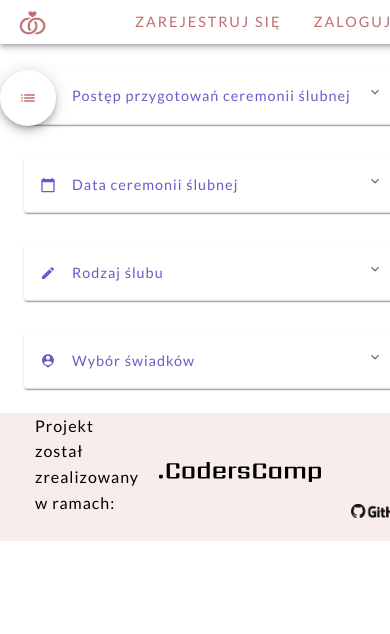
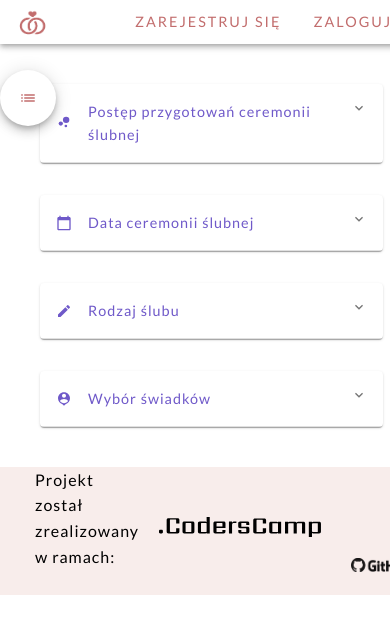
Before and after one commit to AgnieszkaKapelanczyk/CodersCamp2021-2022-WeddingPlannerApp, a React (Create React App) app: page /WeddingCouple/WeddingCeremony in a window 390 px wide. Shown: the top 634 px of the page. Built offline with nearby package versions, Linux system fonts and the light colour scheme.

Commit message:
responsywnosc weddingceremony

```diff
--- a/src/components/WeddingCouple/WeddingCalendar/WeddingCalendar.tsx
+++ b/src/components/WeddingCouple/WeddingCalendar/WeddingCalendar.tsx
@@ -1,11 +1,11 @@
 import { Calendar, momentLocalizer } from 'react-big-calendar';
 import 'react-big-calendar/lib/css/react-big-calendar.css';
 import moment from 'moment';
-import { Card, Box, Button, Input} from "@mui/material";
+import { Card, Box, Button,Input} from "@mui/material";
 import AddCircleIcon from '@mui/icons-material/AddCircle';
 import {addEvent, eventInCalendar} from '../../../store/eventInCalendarSlice';
 import { useDispatch, useSelector } from "react-redux";
-import {makeStyles} from '@material-ui/core';
+import { makeStyles} from '@material-ui/core';
 import { theme } from '../../../theme/theme';
 import { useState } from 'react';
 
@@ -27,7 +27,7 @@ const WeddingCalendar = () => {
 
   return (
     <Card style={{display:'flex', flexDirection:'column', margin:'3rem 8rem 5rem 3rem'}}>
-      <Button onClick={()=>dispatch(addEvent.addEvent(event))} style={{margin:'2rem 0rem 1rem 2rem', width:'18rem'}} variant="contained" color='tertiary' startIcon={<AddCircleIcon />}>NOWE PRZYPOMNIENIE</Button>
+      <Button onClick={()=>dispatch(addEvent.addEvent(event))} style={{margin:'2rem 0rem 1rem 2rem', width:'18rem', height:'3rem'}} variant="contained" startIcon={<AddCircleIcon />}>NOWE PRZYPOMNIENIE</Button>
       <Input placeholder='Nowe Przypomnienie' value={event} onChange={e=>setEvent(e.target.value)}  style={{margin:'0rem 0rem 1rem 2rem', width:'18rem'}}></Input>
       <Box style={{display:'flex', margin:'1rem 2rem 2rem 2rem'}}>
         <Box style={{marginRight:'3rem'}}>
--- a/src/components/WeddingCouple/WeddingCeremony/DateOfWedding/DateOfWedding.tsx
+++ b/src/components/WeddingCouple/WeddingCeremony/DateOfWedding/DateOfWedding.tsx
@@ -1,4 +1,4 @@
-import { Box, Card, CardContent, CardHeader, IconButton, Typography, Divider, IconButtonProps, Collapse, styled} from "@mui/material"
+import { Box, Card, CardHeader, IconButton, Typography, Divider, IconButtonProps, Collapse, styled} from "@mui/material"
 import CalendarTodayIcon from '@mui/icons-material/CalendarToday';
 import ExpandMoreIcon from '@mui/icons-material/ExpandMore';
 import { useState } from "react";
@@ -98,7 +98,7 @@ const DateOfWedding = () => {
           </Box>
         </Box>
         <Box style={{marginLeft:'2rem'}}>
-            <Typography variant="body2" style={{paddingBottom:'1rem'}}>Wasz ślub odbędzie się:</Typography>
+            <Typography variant="body2" style={{paddingBottom:'2rem'}}>Wasz ślub odbędzie się:</Typography>
             <Typography variant="h3" className={classes.typoTitle}>{`${moment(dateOfWedding).format("dddd DD-MM-YYYY")} o godzinie ${moment(timeOfWedding).format("HH:mm")}`}</Typography>
             <Timer/>
         </Box>
--- a/src/components/WeddingCouple/WeddingCeremony/DateOfWedding/Timer.tsx
+++ b/src/components/WeddingCouple/WeddingCeremony/DateOfWedding/Timer.tsx
@@ -30,6 +30,11 @@ const StyledBox = styled(Box)(({ theme }) => ({
   margin: '1rem 1rem 1rem 0',
   padding:'0',
   justifyContent: 'space-evenly',
+  [theme.breakpoints.down('md')]: {
+    '& .MuiTypography-root': {
+      fontSize: '0.7rem',
+    },
+  }
 }));
 
 const Timer = () => {
@@ -52,8 +57,8 @@ const Timer = () => {
 
   return (
     <>
-    <CardContent style={{padding:'1rem 0 0 0'}}>
-      <Typography variant="body2">
+    <CardContent style={{padding:'2rem 0 0 0'}}>
+      <Typography style={{paddingBottom:'1rem'}} variant="body2">
         Do dnia, w którym zostaniemy małżeństwem pozostało:
       </Typography>
       <StyledBox>
--- a/src/components/WeddingCouple/WeddingCeremony/ProgressOfPreparations/CircularProgress.tsx
+++ b/src/components/WeddingCouple/WeddingCeremony/ProgressOfPreparations/CircularProgress.tsx
@@ -5,16 +5,13 @@ import {Box, styled} from '@mui/material';
 const StyledBox = styled(Box)(({ theme }) => ({
   position: 'relative',
    display: 'inline-flex',
-   '& .MuiCircularProgress-svg': {
-    width:'95px',
-    height:'95px',
+   '& .MuiTypography-root': {
+    fontSize: '2rem',
   },
-
   [theme.breakpoints.down('md')]: {
-      '& .MuiCircularProgress-svg': {
-        width:'45px',
-        height:'45px',
-      },
+    '& .MuiTypography-root': {
+      fontSize: '2rem',
+    },
   },
 }));
 
@@ -24,7 +21,7 @@ export function CircularProgressWithLabel(
 ) {
   return (
     <StyledBox>
-      <CircularProgress variant="determinate" {...props} />
+      <CircularProgress style={{width:'80px', height:'80px'}} variant="determinate" {...props} />
       <Box
         sx={{
           top: 0,
@@ -38,7 +35,6 @@ export function CircularProgressWithLabel(
         }}
       >
         <Typography
-          fontSize={'2rem'}
           variant="h2"
           component="div"
           color="secondary"
--- a/src/components/WeddingCouple/WeddingCeremony/ProgressOfPreparations/ProgressOfPreparations.tsx
+++ b/src/components/WeddingCouple/WeddingCeremony/ProgressOfPreparations/ProgressOfPreparations.tsx
@@ -9,6 +9,25 @@ import { theme } from '../../../../theme/theme';
 import {makeStyles} from '@material-ui/core';
 import { styled } from '@mui/material/styles';
 import IconButton, { IconButtonProps } from '@mui/material/IconButton';
+
+
+const StyledCardContent = styled(CardContent)(({ theme }) => ({
+  display:'flex',
+  justifyContent:'center',
+  alignItems:'center',
+  margin:'3rem',
+  [theme.breakpoints.down('md')]: {
+    margin:'1rem',
+    flexDirection:'column',
+  },
+}));
+
+const StyledBox = styled(Box)(({ theme }) => ({
+  marginLeft:'3rem',
+  [theme.breakpoints.down('md')]: {
+    margin:'0rem',
+  },
+}));
 
 const useStyles = makeStyles({
   cardHeaderIcon: {
@@ -68,16 +87,16 @@ const ProgressOfPreparations = () => {
       />
       <Divider style={{backgroundColor:'secondary'}}/>
       <Collapse in={expanded} timeout="auto" unmountOnExit>
-      <CardContent style={{display:'flex', justifyContent:'center', alignItems:'center', margin:'3rem'}}>
+      <StyledCardContent >
         <Box>
           <Typography variant="h3" className={classes.typoTitle}>GRATULACJE!</Typography>
-          <Typography variant="body1" style={{paddingTop:'1rem'}}>Wasz postęp przygotowań ceremonii <br/>ślubnej wynosi 75%.
+          <Typography variant="body1" style={{paddingBottom:'1rem'}}>Wasz postęp przygotowań ceremonii <br/>ślubnej wynosi 75%.
             Wypełnij wszystkie <br/>pola w tej zakładce, aby uzyskać 100%.</Typography>
         </Box>
-        <Box style={{marginLeft:'3rem'}}>
+        <StyledBox>
           <CircularProgressWithLabel value={75} />
-        </Box>
-      </CardContent>
+        </StyledBox>
+      </StyledCardContent>
       </Collapse>
     </Card>
   )
--- a/src/components/WeddingCouple/WeddingCeremony/WeddingCeremony.tsx
+++ b/src/components/WeddingCouple/WeddingCeremony/WeddingCeremony.tsx
@@ -7,7 +7,7 @@ import TypeOfWedding from "./TypeOfWedding";
 const StyledBox = styled(Box)(({ theme }) => ({
   margin: "6rem 12rem 6rem 6rem",
   [theme.breakpoints.down('md')]: {
-    margin: "1rem 2rem 1rem 1rem",
+    margin: "2rem 3rem 2rem 2rem",
     padding:'0.5rem',
       '& .MuiSvgIcon-root': {
         fontSize: '1rem',
```
